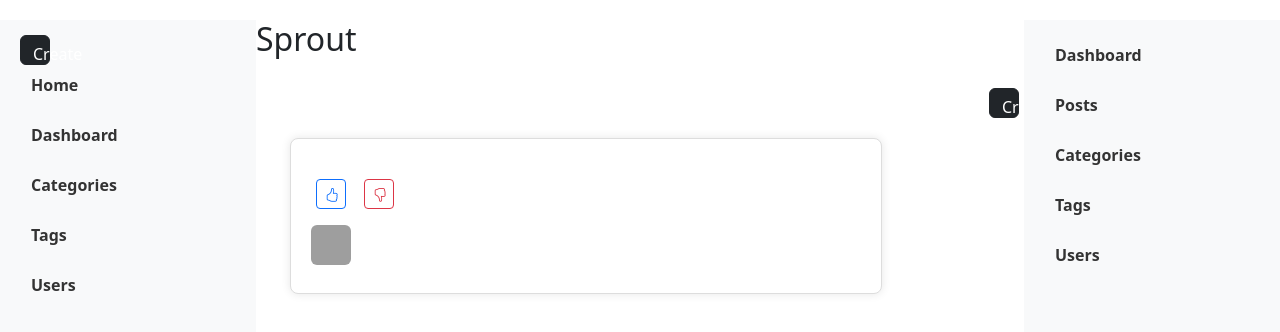
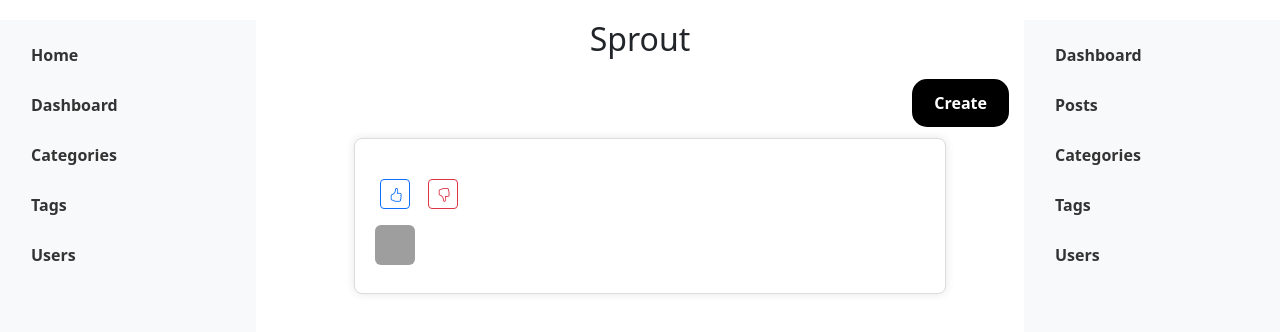
Before and after one commit to a-deep97/sprout, a React (Create React App) app in the folder sprout/sprout_ui/: page / in a window 1280 px wide. Shown: the top 332 px of the page. Built offline with nearby package versions, Linux system fonts and the light colour scheme; grey boxes are pictures that could not be loaded; what quill-emoji would draw is missing.

Commit message:
Fixing create sprout page

```diff
--- a/sprout/sprout_ui/src/static/css/create-sprout-button.css
+++ b/sprout/sprout_ui/src/static/css/create-sprout-button.css
@@ -1,4 +1,30 @@
-.btn btn-dark {
-    width: auto;
-    height: auto;
-}
+
+.create-sprout-btn {
+    display: inline-block;
+    padding: 10px 20px;
+    font-size: 16px;
+    font-weight: bold;
+    text-decoration: none;
+    color: white;
+    background-color: black;
+    border: 2px solid black;
+    border-radius: 15px;
+    cursor: pointer;
+    transition: background-color 0.3s, color 0.3s;
+  }
+
+  /* Hover Effect */
+  .create-sprout-btn:hover {
+    background-color: #333; /* Darker background on hover */
+    color: white; /* White text on hover */
+    border-color: #333; /* Darker border on hover */
+  }
+
+  /* Additional Styling (Optional) */
+  .create-sprout-btn:focus {
+    outline: none; /* Remove default focus outline */
+  }
+
+  .create-sprout-btn:active {
+    transform: scale(0.95); /* Slight scale down on click */
+  }
--- a/sprout/sprout_ui/src/static/css/create-sprout.css
+++ b/sprout/sprout_ui/src/static/css/create-sprout.css
@@ -4,21 +4,20 @@
     margin-bottom: 20px;
   }
 
+  .main-container {
+    display: flex;
+    justify-content: flex-start;
+    align-items: center;
+  }
+  .main-content{
+
+  }
   form {
     margin: 20px;
     padding: 20px;
     height: 80%;
   }
 
-  /* Adjust the styling of the TextEditor component */
-  div.ReactQuill {
-    width: 100%;
-    min-height: 300px; /* Set a minimum height for the editor */
-    margin-bottom: 20px;
-    border: 1px solid #ccc;
-  }
-
-  /* Style for the Save Draft and Post buttons */
   div button {
     background-color: #007bff;
     color: #fff;
@@ -32,4 +31,35 @@
     background-color: #0056b3;
   }
 
-  /* Additional styling as needed */
+  .form-control {
+    margin-top: 10px;
+    margin-bottom: 10px;
+  }
+
+  .form-control {
+    margin-top: 10px;
+    margin-bottom: 10px;
+  }
+  .form-buttons {
+    margin-top: 10px;
+    color: white;
+    background-color: black;
+    border: 2px solid black;
+    border-radius: 15px;
+    cursor: pointer;
+    transition: background-color 0.3s, color 0.3s;
+  }
+  .form-buttons:hover {
+    background-color: #333; /* Darker background on hover */
+    color: white; /* White text on hover */
+    border-color: #333; /* Darker border on hover */
+  }
+
+  /* Additional Styling (Optional) */
+  .form-buttons:focus {
+    outline: none; /* Remove default focus outline */
+  }
+
+  .form-buttons:active {
+    transform: scale(0.95); /* Slight scale down on click */
+  }
--- a/sprout/sprout_ui/src/static/js/buttons/create_sprout_button.js
+++ b/sprout/sprout_ui/src/static/js/buttons/create_sprout_button.js
@@ -1,4 +1,5 @@
 
+import '../../css/create-sprout-button.css';
 import React from 'react';
 import { useNavigate } from 'react-router-dom';
 
@@ -9,7 +10,7 @@
         navigate('/sprout/create')
     }
     return (
-        <button type="button" class="btn btn-dark" onClick={handleCreate}>Create</button>
+        <button type="button" className='create-sprout-btn' onClick={handleCreate}>Create</button>
      );
 };
 
--- a/sprout/sprout_ui/src/static/js/forms/create_sprout.js
+++ b/sprout/sprout_ui/src/static/js/forms/create_sprout.js
@@ -64,11 +64,11 @@
     <div>
       <form onSubmit>
         <input type="text" className="form-control" id="title" name="title" placeholder='Your sprout title...' value={title} onChange={ (e) => {setTitle(e.target.value)}} required />
-        <TextEditor value={editorValue} onChange={handleEditorChange} />
-        <button type="button" onClick={(e) => { handleSaveDraft(); handleSubmit(); }}>
+        <TextEditor className="text-editor" value={editorValue} onChange={handleEditorChange} />
+        <button className='form-buttons' type="button" onClick={(e) => { handleSaveDraft(); handleSubmit(); }}>
             Save Draft
         </button>
-        <button type="button" onClick={(e) => { handlePost(); handleSubmit(); }}>
+        <button type="button" className='form-buttons' onClick={(e) => { handlePost(); handleSubmit(); }}>
           Post
         </button>
       </form>
--- a/sprout/sprout_ui/src/static/js/utilities/left_panel.js
+++ b/sprout/sprout_ui/src/static/js/utilities/left_panel.js
@@ -2,8 +2,6 @@
 import { useNavigate } from 'react-router-dom';
 import '../../css/left-panel.css';
 import React from 'react';
-import CreateSproutButton from '../buttons/create_sprout_button';
-
 const LeftPanel = () => {
 
   const navigate = useNavigate()
@@ -16,7 +14,6 @@
   return (
     <aside className="col-md-3 col-lg-2 d-md-block bg-light sidebar">
       <div className="sidebar-sticky">
-        <CreateSproutButton/>
         <ul className="nav flex-column">
           <li className="nav-item">
             <a className="nav-link active" onClick={handleHomeLink}>
```
